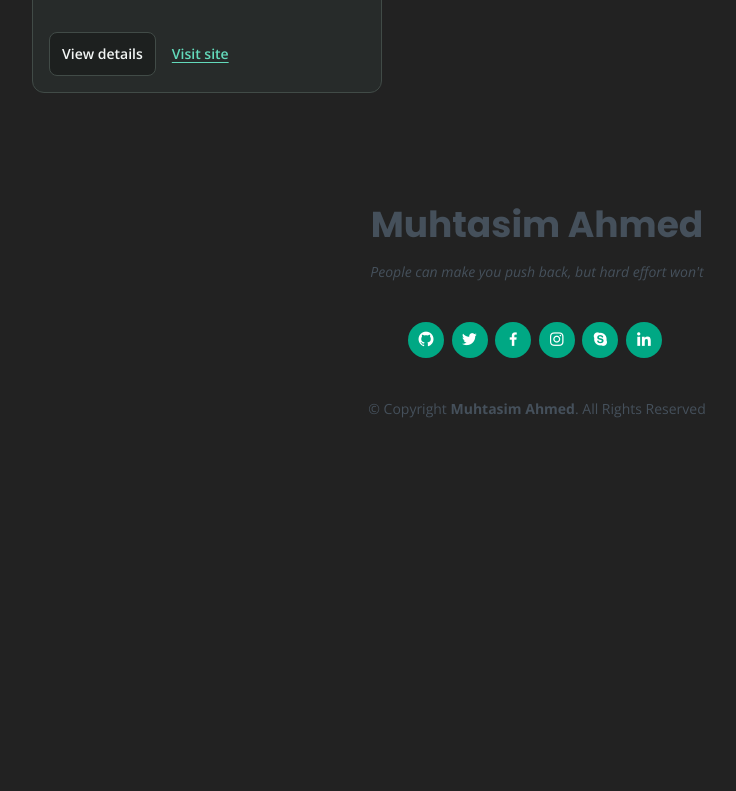
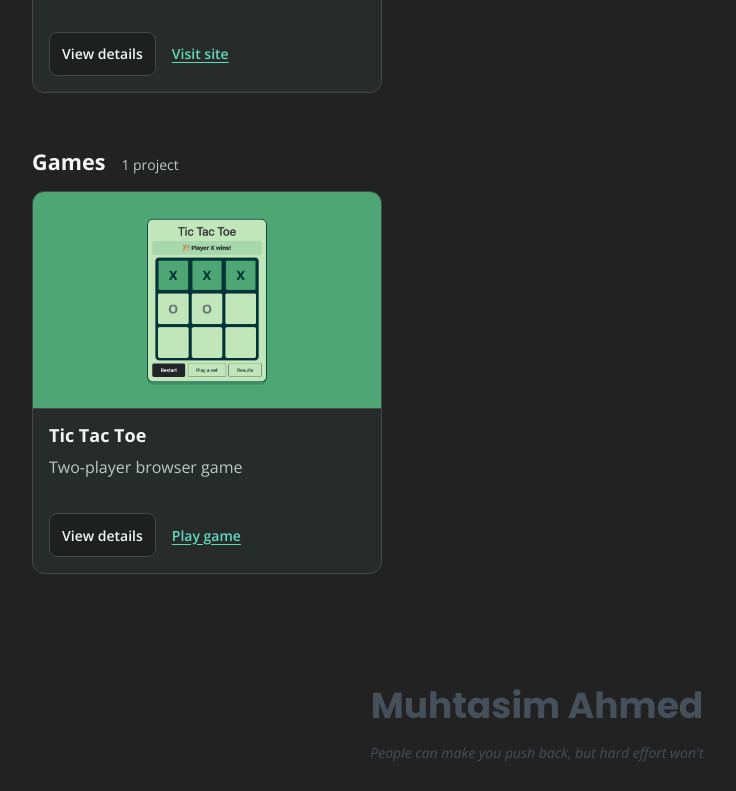
Before and after one commit to MuhtasimRiyon/MuhtasimRiyon.github.io, a plain HTML site: page index.html in a window 1280 px wide. Shown: the part 7036-7827 px from the top of the page, without its empty margins (103-839 px from the left). Before the commit the page ends 7490 px from the top, so only its background shows below. Drawn offline with nearby package versions, Linux system fonts and the light colour scheme; animation ran at ten frames a second; a web font is replaced by a local one.

Commit message:
tictactoe added

```diff
--- a/index.html
+++ b/index.html
@@ -720,6 +720,36 @@
             </div>
           </div>
         </div>
+
+        <div class="portfolio-group" aria-labelledby="game-projects">
+          <div class="portfolio-group-heading">
+            <h3 id="game-projects">Games</h3>
+            <span data-project-count hidden></span>
+          </div>
+          <div class="row">
+            <div class="col-lg-4 col-md-6 portfolio-item">
+              <article class="portfolio-card">
+                <div class="portfolio-cover">
+                  <img src="assets/img/portfolio/tictactoe-win.png" alt="Tic Tac Toe board highlighting Player X’s winning row" loading="lazy">
+                </div>
+                <div class="portfolio-card-body">
+                  <h4>Tic Tac Toe</h4>
+                  <p>Two-player browser game</p>
+                  <div class="portfolio-actions">
+                    <button type="button" class="portfolio-action" data-project-details aria-haspopup="dialog" aria-label="View Tic Tac Toe details">View details</button>
+                    <a href="https://tictactoe.muhtasimriyon.xyz/" class="portfolio-visit" target="_blank" rel="noopener noreferrer" aria-label="Play Tic Tac Toe in a new tab">Play game</a>
+                  </div>
+                </div>
+                <p class="portfolio-description" hidden>Take turns playing as X and O on the same device. Play a single game or start a multi-round set with a scoreboard and saved results.</p>
+                <div class="portfolio-screenshots" hidden>
+                  <a href="assets/img/portfolio/tictactoe-win.png">Player X wins with three in a row</a>
+                  <a href="assets/img/portfolio/tictactoe-board.png">Starting board</a>
+                  <a href="assets/img/portfolio/tictactoe-set.png">Multi-round set with scoreboard</a>
+                </div>
+              </article>
+            </div>
+          </div>
+        </div>
       </div>
 
       <dialog class="portfolio-dialog" aria-labelledby="portfolio-dialog-title" aria-describedby="portfolio-dialog-description">
```
Also changed, not shown: assets/img/portfolio/tictactoe-board.png (added), assets/img/portfolio/tictactoe-set.png (added), assets/img/portfolio/tictactoe-win.png (added).
